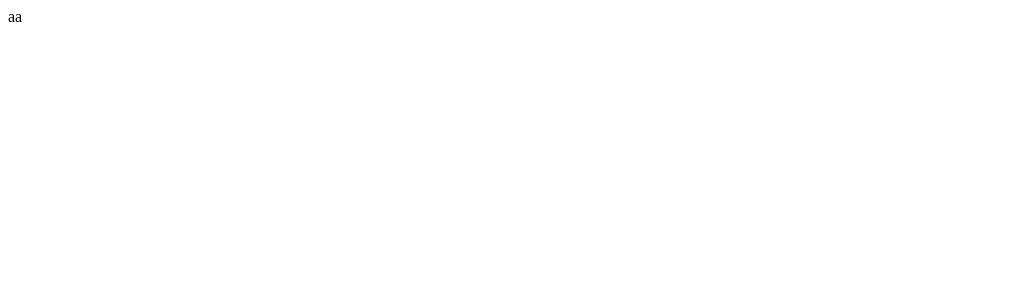
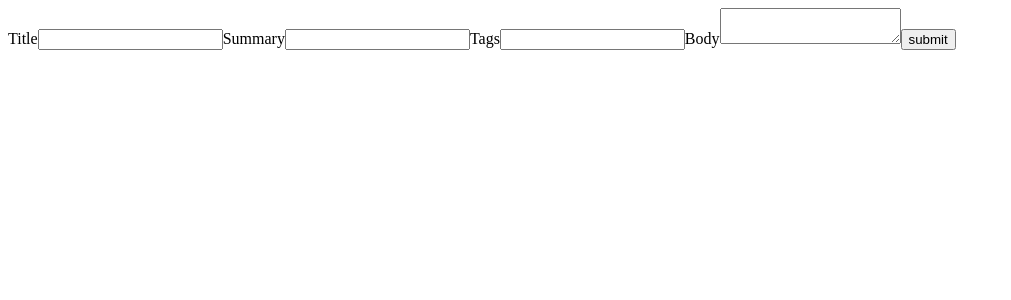
Before and after one commit to queq1890/shuho-cms, a Next.js app: page / in a window 1280 px wide. Shown: the top 300 px of the page, without its empty margins (0-1011 px from the left). Built offline with nearby package versions, Linux system fonts and the light colour scheme.

Commit message:
Compose markdown

```diff
--- a/package.json
+++ b/package.json
@@ -46,6 +46,7 @@
     "next": "^10.0.5",
     "react": "^17.0.1",
     "react-dom": "^17.0.1",
+    "react-hook-form": "^6.14.2",
     "swr": "^0.4.0"
   },
   "husky": {
--- a/src/pages/index.tsx
+++ b/src/pages/index.tsx
@@ -1,12 +1,57 @@
 import React from 'react';
+import { useForm } from 'react-hook-form';
+import { composeMarkDown } from 'utility/composeMarkdown';
 // import useSWR from 'swr';
-
 // const fetcher = (url: string) => fetch(url).then((res) => res.json());
 
+type FormData = {
+  title: string;
+  summary: string;
+  publishedAt: string;
+  tags: string;
+  body: string;
+};
+
 const Index = () => {
-  // const { data } = useSWR('/api/github/pull', fetcher);
+  const { register, handleSubmit } = useForm<FormData>();
+  const onSubmit = handleSubmit((data) => {
+    const md = composeMarkDown({
+      ...data,
+      publishedAt: new Date()
+        .toISOString()
+        .replace(/T.*/, '')
+        .split('-')
+        .join('-'),
+    });
 
-  return <div>aa</div>;
+    console.log(md);
+  });
+
+  return (
+    <form onSubmit={onSubmit}>
+      <label htmlFor="title">
+        Title
+        <input id="title" name="title" ref={register} />
+      </label>
+
+      <label htmlFor="summary">
+        Summary
+        <input id="summary" name="summary" ref={register} />
+      </label>
+
+      <label htmlFor="tags">
+        Tags
+        <input id="tags" name="tags" ref={register} />
+      </label>
+
+      <label htmlFor="body">
+        Body
+        <textarea id="body" name="body" ref={register} />
+      </label>
+
+      <button type="submit">submit</button>
+    </form>
+  );
 };
 
 export default Index;
--- /dev/null
+++ b/src/utility/composeMarkdown.ts
@@ -0,0 +1,29 @@
+type Payload = {
+  title: string;
+  summary: string;
+  publishedAt: string;
+  tags: string;
+  body: string;
+};
+
+const composeMarkDown = ({
+  title,
+  summary,
+  publishedAt,
+  tags,
+  body,
+}: Payload) => {
+  const markDown = `---
+title: ${title}
+publishedAt: ${publishedAt}
+summary: ${summary}
+tags: ['${tags}']
+---
+
+${body}
+`;
+
+  return markDown;
+};
+
+export { composeMarkDown };
```
Also changed, not shown: 1 other file (tests, documents, lock files or other folders).
